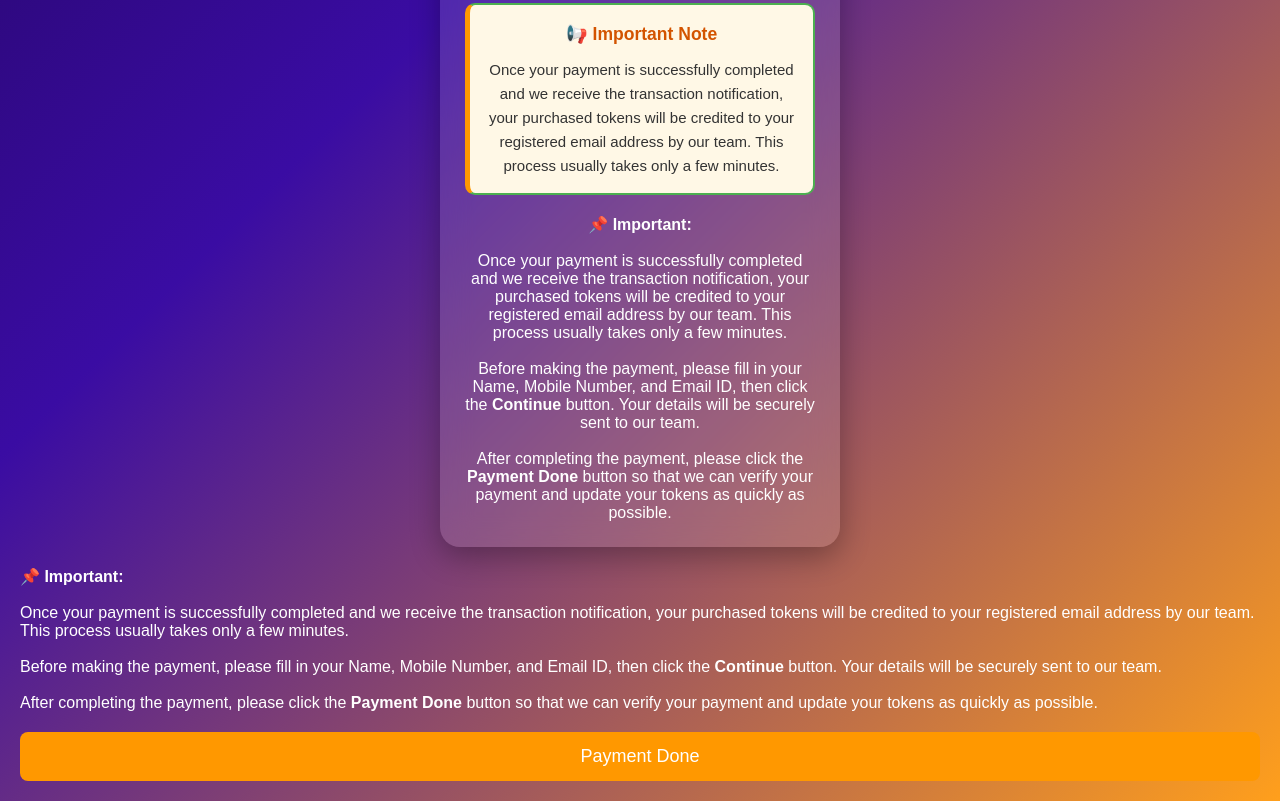
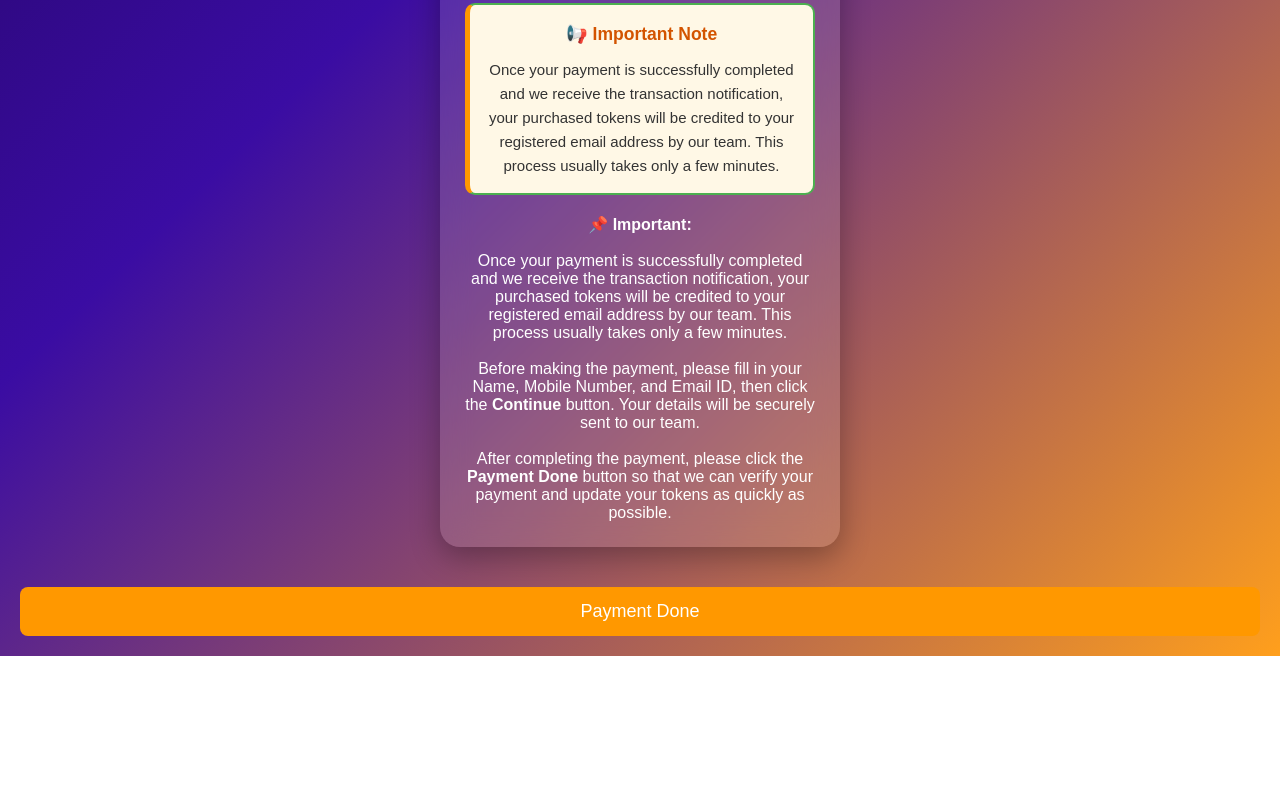
Before and after one commit to jangidbhavesh656-ai/Unique-astro-, a plain HTML site: page payment.html in a window 1280 px wide. Shown: the part 1165-1966 px from the top of the page. After the commit the page ends 1821 px from the top, so only its background shows below. Drawn offline with Linux system fonts and the light colour scheme.

Commit message:
Remove payment instructions from payment.html
Removed important payment instructions from the payment page.

```diff
--- a/payment.html
+++ b/payment.html
@@ -104,16 +104,6 @@ id="formAmount">
 
 </div>
 
-<p>
-    <strong>📌 Important:</strong><br><br>
-
-    Once your payment is successfully completed and we receive the transaction notification, your purchased tokens will be credited to your registered email address by our team. This process usually takes only a few minutes.<br><br>
-
-    Before making the payment, please fill in your Name, Mobile Number, and Email ID, then click the <strong>Continue</strong> button. Your details will be securely sent to our team.<br><br>
-
-    After completing the payment, please click the <strong>Payment Done</strong> button so that we can verify your payment and update your tokens as quickly as possible.
-</p>
-
 <script>
 
 
```
